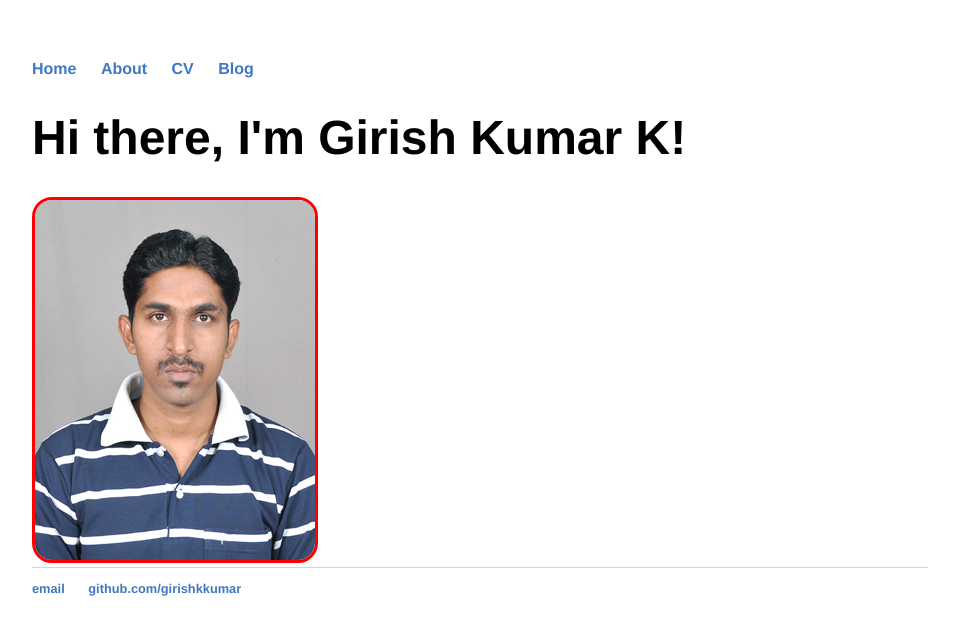
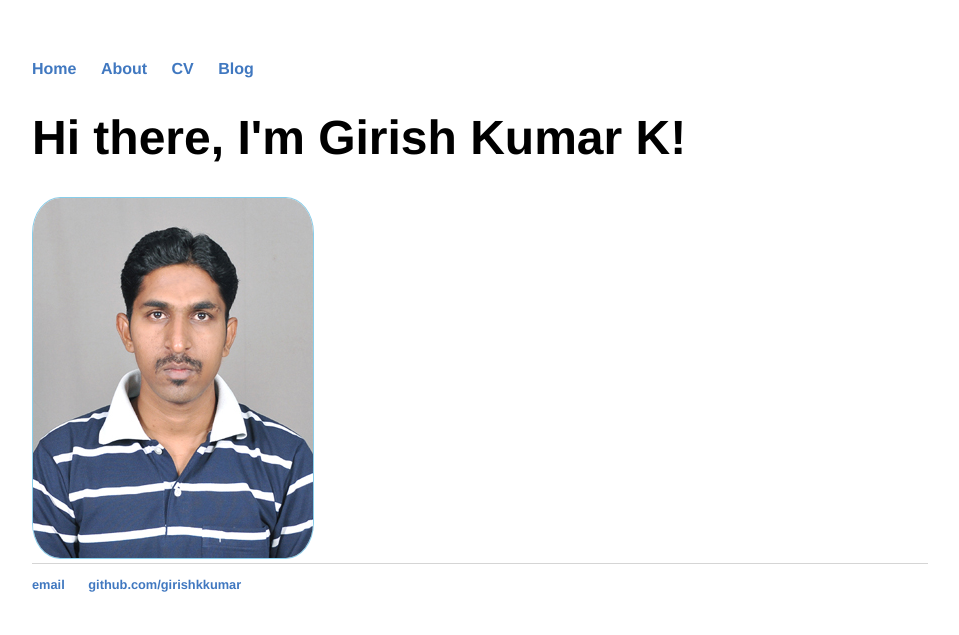
Before and after one commit to girishkkumar/girish.github.io, a Jekyll site: the page built from index.html, in a window 1280 px wide. Shown: the top 635 px of the page, without its empty margins (160-1119 px from the left). Built offline with Jekyll 4.4.1, drawn with Linux system fonts in a browser that asks for light colours.

Commit message:
css changes

```diff
--- a/css/main.css
+++ b/css/main.css
@@ -49,8 +49,8 @@ ul.posts li {
 }
 
 img {
-    border-radius:20px;
-    -moz-border-radius:20px;
-    -webkit-border-radius:20px;
-    border:3px solid red;
+    border-radius:10%;
+    -moz-border-radius:10%;
+    -webkit-border-radius:10%;
+    border:1px solid skyblue;
 }
```
